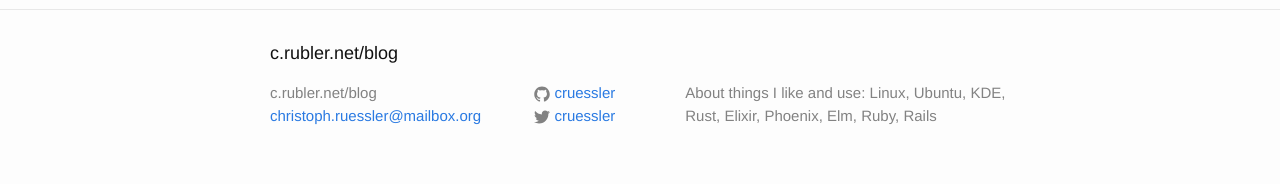
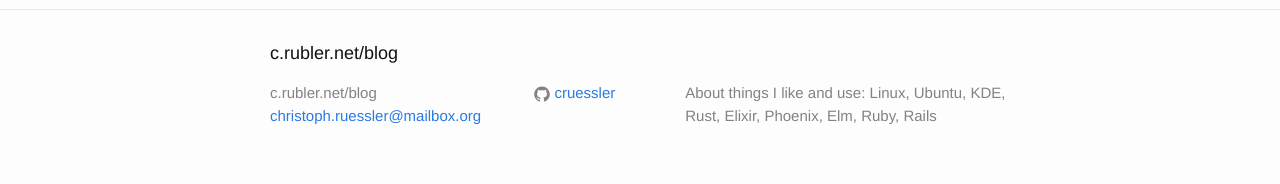
Before and after one commit to cruessler/blog, a Jekyll site: the page built from index.html, in a window 1280 px wide. Shown: the part 1619-1803 px from the top of the page. Built offline with Jekyll 4.4.1, drawn with Linux system fonts in a browser that asks for light colours.

Commit message:
Remove traces of Twitter

```diff
--- a/_config.yml
+++ b/_config.yml
@@ -13,7 +13,6 @@ description: > # this means to ignore newlines until "baseurl:"
     Ruby, Rails
 baseurl: "/blog" # the subpath of your site, e.g. /blog
 url: "https://c.rubler.net" # the base hostname & protocol for your site
-twitter_username: cruessler
 github_username:  cruessler
 
 # Build settings
--- a/_includes/footer.html
+++ b/_includes/footer.html
@@ -19,12 +19,6 @@
             {% include icon-github.html username=site.github_username %}
           </li>
           {% endif %}
-
-          {% if site.twitter_username %}
-          <li>
-            {% include icon-twitter.html username=site.twitter_username %}
-          </li>
-          {% endif %}
         </ul>
       </div>
 
--- a/_includes/icon-twitter.html
+++ /dev/null
@@ -1 +0,0 @@
-<a href="https://twitter.com/{{ include.username }}"><span class="icon icon--twitter">{% include icon-twitter.svg %}</span><span class="username">{{ include.username }}</span></a>
```
Also changed, not shown: _includes/icon-twitter.svg (deleted).
